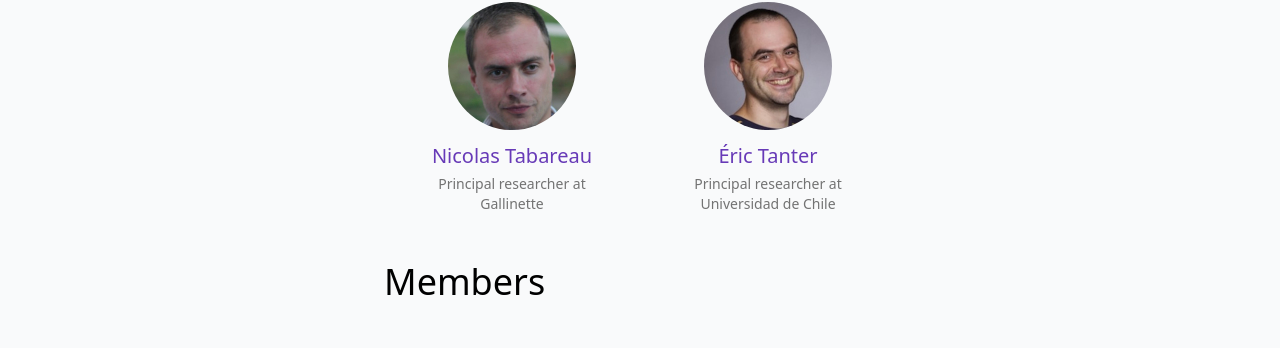
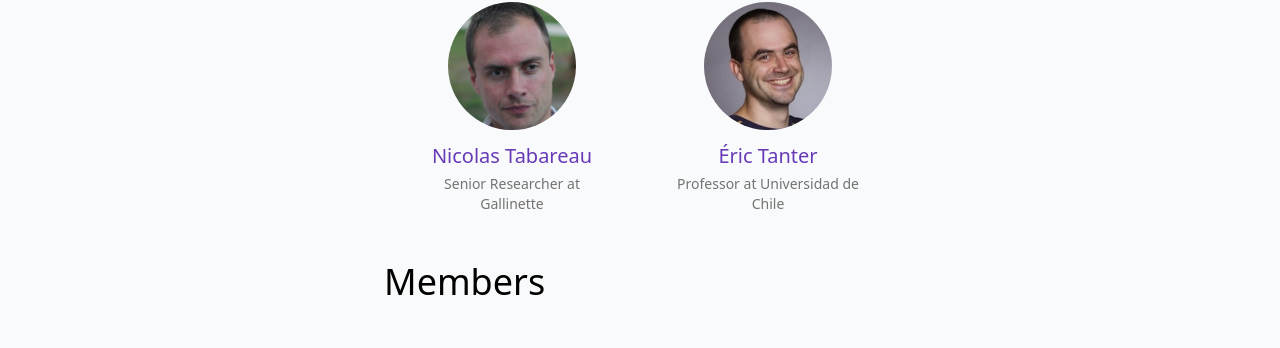
Before and after one commit to pleiad/grapa-website, a Jekyll site: the page built from team.html, in a window 1280 px wide. Shown: the part 174-522 px from the top of the page. Built offline with Jekyll 4.4.1, drawn with Linux system fonts in a browser that asks for light colours; nearby versions of some CDN libraries; some web fonts are replaced.

Commit message:
fix nico's and eric's status

```diff
--- a/_data/members.yml
+++ b/_data/members.yml
@@ -21,14 +21,14 @@
 
 - name: Nicolas Tabareau
   img: nicolas.jpg
-  status: Principal researcher
+  status: Senior Researcher
   code: senior
   url: https://tabareau.fr/
   institution: Gallinette
 
 - name: Éric Tanter
   img: eric.jpg
-  status: Principal researcher
+  status: Professor
   code: senior
   url: https://pleiad.cl/people/etanter
   institution: Universidad de Chile
```
